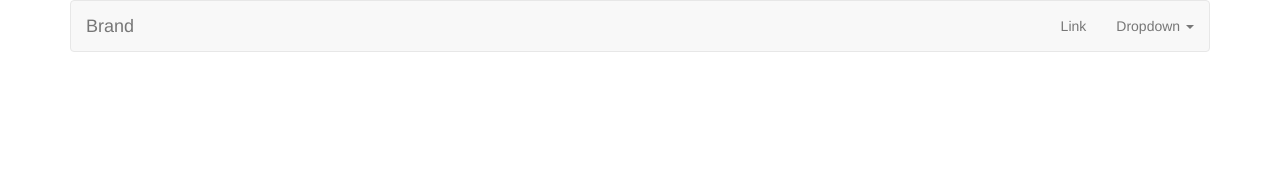
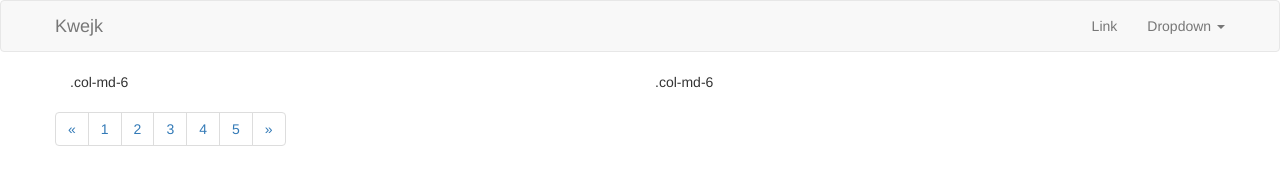
Before and after one commit to KDorian/Bootstrap-Kwejk, a plain HTML site: page index.html in a window 1280 px wide. Drawn offline with nearby package versions, Linux system fonts and the light colour scheme.

Commit message:
Add pagination and first row of content

```diff
--- a/index.html
+++ b/index.html
@@ -8,12 +8,14 @@
 		<link rel="stylesheet" href="http://fontawesome.io/assets/font-awesome/css/font-awesome.css">
 		<link rel="stylesheet" href="css/bootstrap.min.css">
 		<link rel="stylesheet" href="css/main.css">
+	</head>
 
-	</head>
 	<body>
-	<div class="container">
 		<nav class="navbar navbar-default">
 			<div class="container-fluid">
+				<div class="row">
+			  		<div class="container">
+			  			<div class="row">
 			    <!-- Brand and toggle get grouped for better mobile display -->
 					    	<div class="navbar-header">
 						      <button type="button" class="navbar-toggle collapsed" data-toggle="collapse" data-target="#bs-example-navbar-collapse-1" aria-expanded="false">
@@ -22,7 +24,7 @@
 						      <span class="icon-bar"></span>
 						      <span class="icon-bar"></span>
 						      </button>
-		      <a class="navbar-brand" href="#">Brand</a>
+						      <a class="navbar-brand" href="#">Kwejk</a>
 			    			</div>
 
 				    		<ul class="nav navbar-nav navbar-right">
@@ -40,8 +42,46 @@
 				     		</ul>
 			    		</div><!-- /.navbar-collapse -->
 			  		</div><!-- /.container-fluid -->
+				</div>
+			</div>
 		</nav>
+
+		<div class="container">
+			<div class="row">
+			  <div class="col-md-6">.col-md-6</div>
+			  <div class="col-md-6">.col-md-6</div>
 			</div>
+		</div>
+
+
+		<nav aria-label="Page navigation">
+			<div class="container-fluid">
+				<div class="row">
+			  		<div class="container">
+			  			<div class="row">
+			  				<ul class="pagination">
+			    				<li>
+				      			<a href="#" aria-label="Previous">
+				        			<span aria-hidden="true">&laquo;</span>
+				      			</a>
+			    				</li>
+			    				<li><a href="#">1</a></li>
+			    				<li><a href="#">2</a></li>
+			    				<li><a href="#">3</a></li>
+			    				<li><a href="#">4</a></li>
+			    				<li><a href="#">5</a></li>
+			    				<li>
+				      			<a href="#" aria-label="Next">
+				        			<span aria-hidden="true">&raquo;</span>
+				      			</a>
+			    				</li>
+			  				</ul>
+  						</div>
+					</div>
+				</div>
+			</div>
+		</nav>
+
 
 		<script src="https://ajax.googleapis.com/ajax/libs/jquery/2.2.4/jquery.min.js"></script>
 		<script src="js/bootstrap.min.js" type="text/javascript" charset="utf-8" async defer></script>
```
Lines whose indentation alone changed are shown as unchanged.
